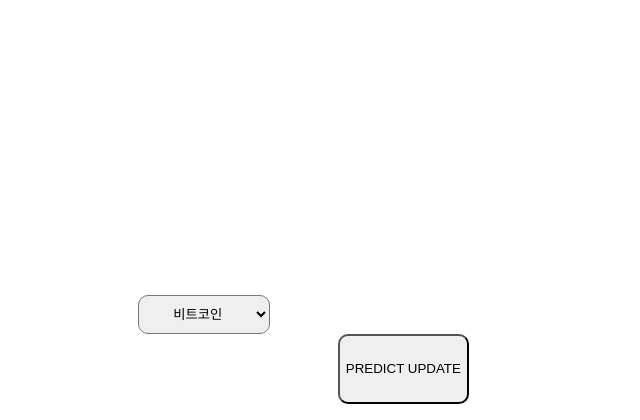
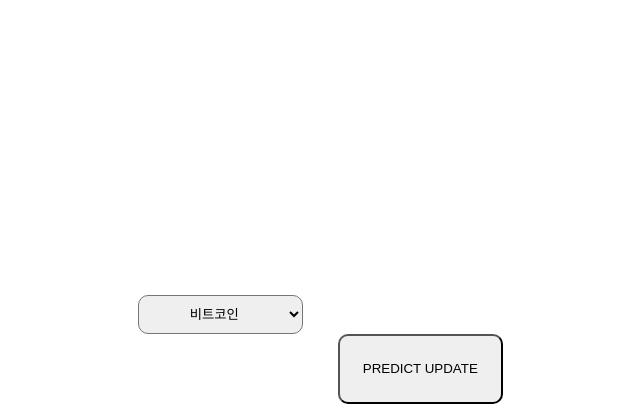
Before and after one commit to AshyGarden/BitoryV, a Python web app: template src/main/resources/templates/predict/predict.html in a window 1280 px wide; the page is wider, and only the part inside the window is pictured. Shown: the part 416-836 px from the top of that part, without its empty margins (123-763 px from the left). Run offline with Jinja, Linux system fonts and the light colour scheme; the template is opened without the code that fills it, so the values that code supplies are empty.

Commit message:
240306_CryptoAdd_KJH

```diff
--- a/src/main/resources/templates/predict/predict.html
+++ b/src/main/resources/templates/predict/predict.html
@@ -22,24 +22,27 @@
                 </div>
                 <div class="d-flex" style="margin-left: 20%">
                     <div class="d-block">
-                        <div class="m-3" style="margin-left: 200px important!; width: 165px;">
-                            <select id="ticker1" style="padding: 10px; text-align:center; border-radius: 10px">
+                        <div class="m-3" style="margin-left: 200px important!;">
+                            <select id="ticker1" style="padding: 10px; text-align:center; border-radius: 10px; width: 165px;">
                                 <option name="BTC" value="BTC" selected="selected">비트코인</option>
                                 <option name="ETH" value="ETH">이더리움</option>
                                 <option name="SOL" value="SOL">솔라나</option>
                                 <option name="XRP" value="XRP">리플</option>
                                 <option name="ETC" value="ETC">이더리움 클래식</option>
                                 <option name="LINK" value="LINK">체인링크</option>
+                                <option name="DOGE" value="DOGE">도지코인</option>
                                 <option name="ADA" value="ADA">카르다노</option>
                                 <option name="AVAX" value="AVAX">아발란체</option>
                                 <option name="MATIC" value="MATIC">폴리곤</option>
+                                <option name="DOT" value="DOT">폴카닷</option>
                                 <option name="TRX" value="TRX">트론</option>
                                 <option name="SHIB" value="SHIB">시바이누</option>
                                 <option name="ATOM" value="ATOM">코스모스</option>
                             </select>
                         </div>
-                        <div class="m-3" style="margin-left: 200px; width: 165px">
-                            <button onclick="printErrorPercent()" type="button" id="btn1" class="btn btn-info" style="height: 70px; border-radius: 10px;">PREDICT UPDATE</button>
+                        <div class="m-3" style="margin-left: 200px;">
+                            <button onclick="printErrorPercent()" type="button" id="btn1" class="btn btn-info"
+                                    style="height: 70px; border-radius: 10px; width: 165px">PREDICT UPDATE</button>
                         </div>
                     </div>
                     <div id="ErrorPrint">
```
